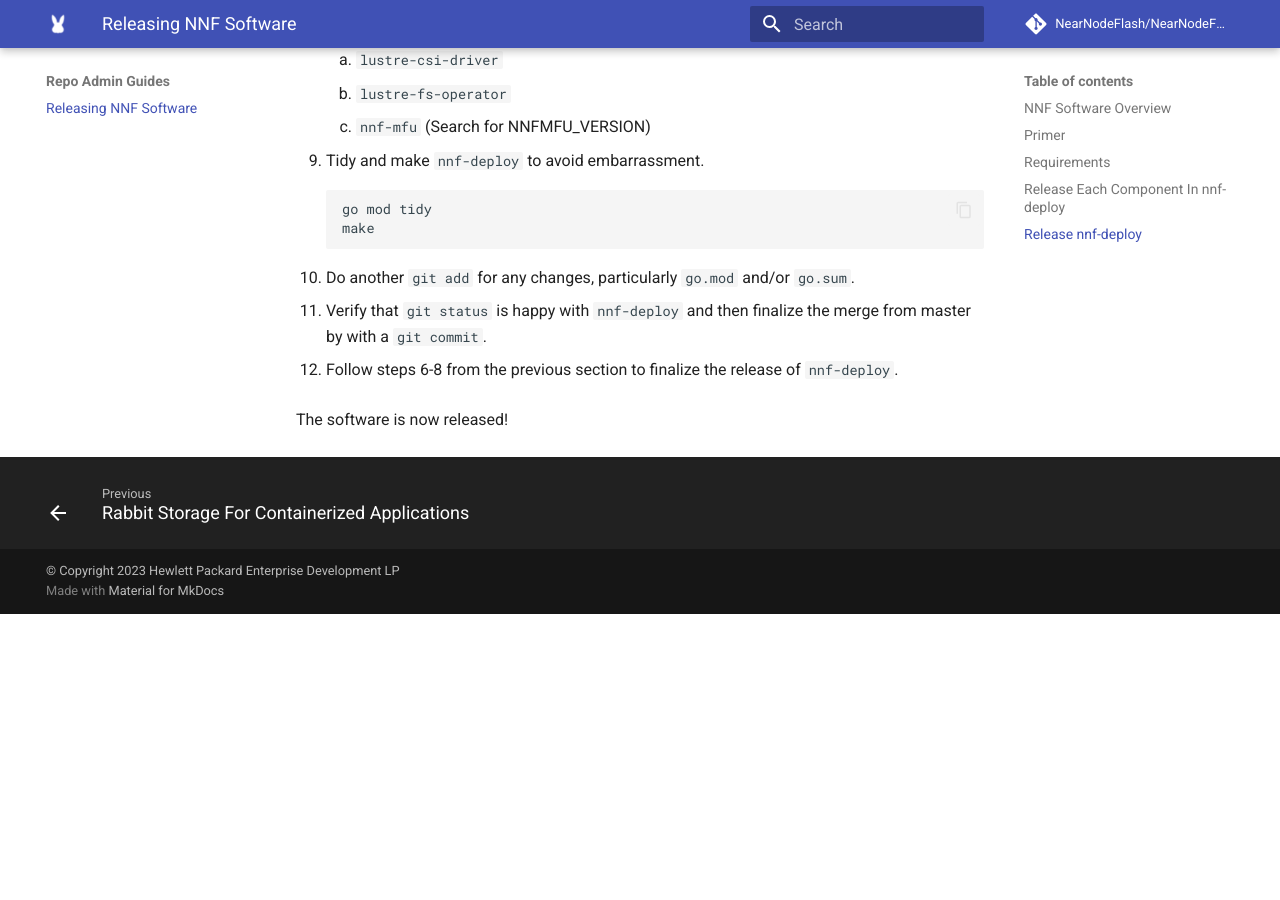
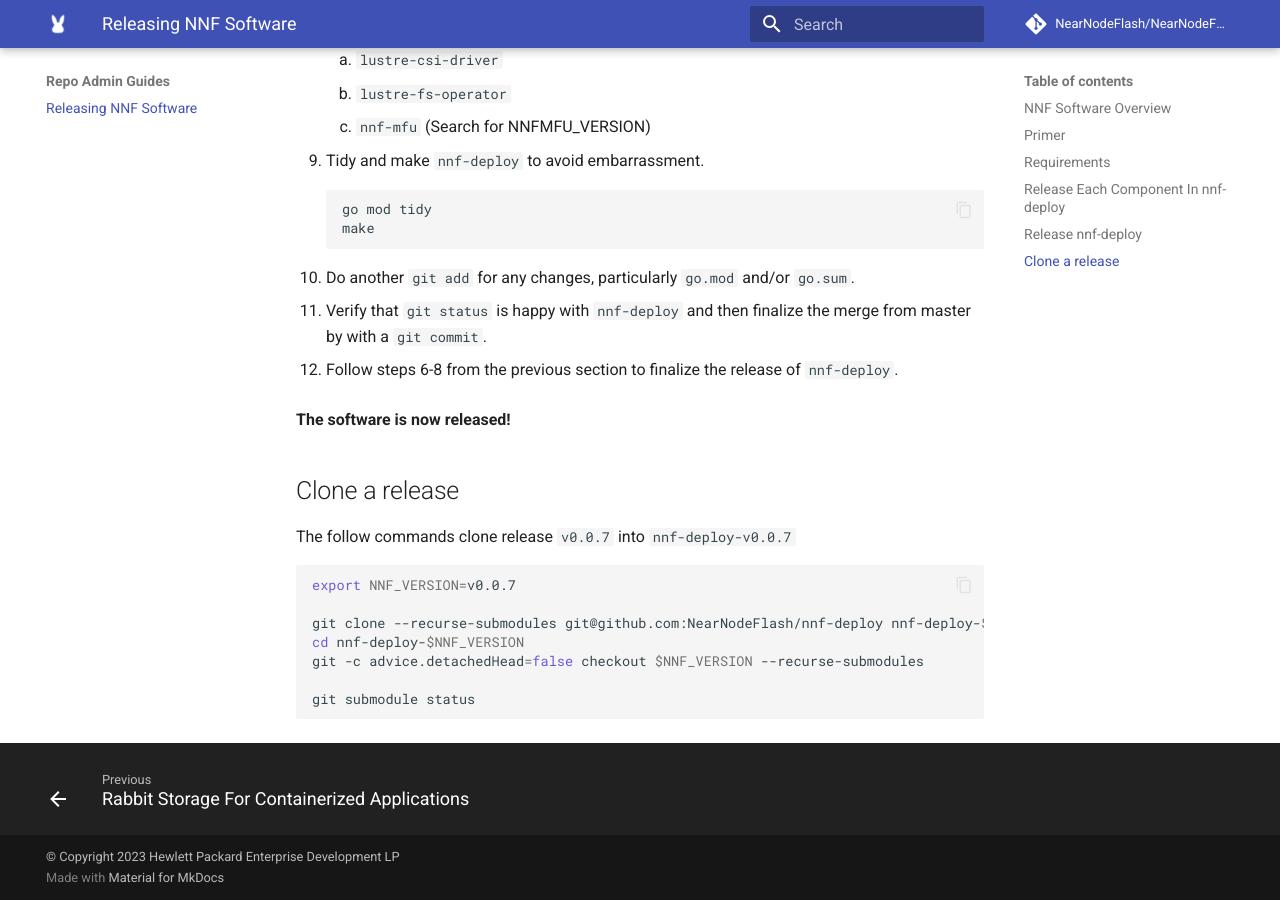
Before and after one commit to NearNodeFlash/NearNodeFlash.github.io, an MkDocs documentation site: the page built from docs/repo-guides/release-nnf-sw/readme.md, in a window 1280 px wide and 900 px high, scrolled down 4050 px. Built offline with MkDocs 1.6.1 and Material for MkDocs 9.7.7, drawn with Linux system fonts in a browser that asks for light colours; comment, search, counter and statistics services are not loaded; the version menu is left out; before the commit the page ends 4664 px from its top, so only the background shows below that; some of the changed text lies outside the part shown.

Commit message:
Add section for cloning a release
Signed-off-by: Anthony Floeder <anthony.floeder@hpe.com>

````diff
--- a/docs/repo-guides/release-nnf-sw/readme.md
+++ b/docs/repo-guides/release-nnf-sw/readme.md
@@ -93,7 +93,7 @@ just an example.
 
     |Repo                 |Update|
     |---------------------|------|
-    |`nnf-mfu`            |The new version of `nnf-mfu` is referenced by the `NNFMFU` variable in several places:<br><br>`nnf-sos`<br>1. `Makefile` replace `NNFMFU` with `nnf-mfu's` tag<br><br>`nnf-dm`<br>1. In `Dockerfile` and `Makefile`, replace `NNFMU_VERSION` with the new version<br>2. In `config/manager/kustomization.yaml`, replace `nnf-mfu`'s `newTag: <X.Y.Z>`|
+    |`nnf-mfu`            |The new version of `nnf-mfu` is referenced by the `NNFMFU` variable in several places:<br><br>`nnf-sos`<br>1. `Makefile` replace `NNFMFU` with `nnf-mfu's` tag.<br><br>`nnf-dm`<br>1. In `Dockerfile` and `Makefile`, replace `NNFMU_VERSION` with the new version.<br>2. In `config/manager/kustomization.yaml`, replace `nnf-mfu`'s `newTag: <X.Y.Z>.`|
     |`lustre-fs-operator` |update `config/manager/kustomization.yaml` with the correct version.|
     |`dws`                |update `config/manager/kustomization.yaml` with the correct version.|
     |`nnf-sos`            |update `config/manager/kustomization.yaml` with the correct version.|
@@ -191,4 +191,18 @@ that everything is current on `master` for `nnf-deploy`.
 
 12. Follow steps 6-8 from the previous section to finalize the release of `nnf-deploy`.
 
-The software is now released!
+**The software is now released!**
+
+## Clone a release
+
+The follow commands clone release `v0.0.7` into `nnf-deploy-v0.0.7`
+
+```shell
+export NNF_VERSION=v0.0.7
+
+git clone --recurse-submodules git@github.com:NearNodeFlash/nnf-deploy nnf-deploy-$NNF_VERSION
+cd nnf-deploy-$NNF_VERSION
+git -c advice.detachedHead=false checkout $NNF_VERSION --recurse-submodules
+
+git submodule status
+```
````
